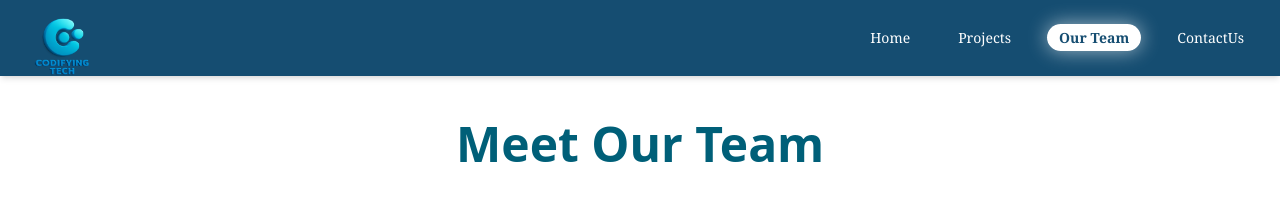
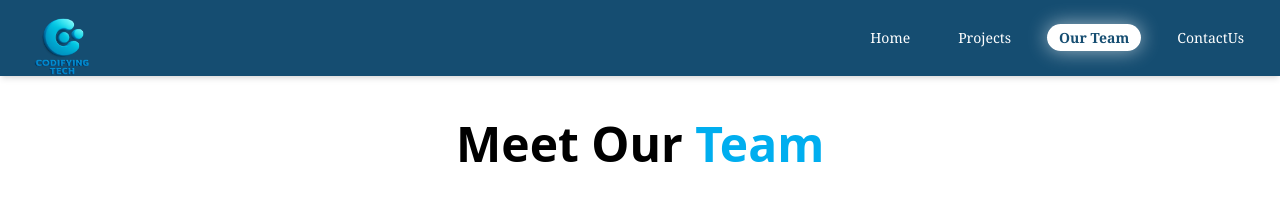
Before and after one commit to codifyingtech/codifyingtech, a React (Vite) app: page /team in a window 1280 px wide. Shown: the top 219 px of the page. Built offline with nearby package versions, Linux system fonts and the light colour scheme.

Commit message:
Text Color Fix

```diff
--- a/src/pages/Ourteams.jsx
+++ b/src/pages/Ourteams.jsx
@@ -4,7 +4,7 @@ import OurTeamCard from '../components/OurTeams/OurTeamCard'
 const Ourteams = () => {
   return (
     <div className=' mt-25 flex min-h-[90lvh] flex-col items-center'>
-      <h1 className='text-center  text-cyan-800   p-5 animate__animated animate__bounceInDown   text-5xl font-semibold  '>Meet Our Team</h1>
+      <h1 className='text-center  text-black   p-5 animate__animated animate__bounceInDown   text-5xl font-bold  '>Meet Our <span className='text-[#00AEEF]'>Team</span></h1>
       <div className='w-full'>
       <OurTeamCard/>
       </div>
```
